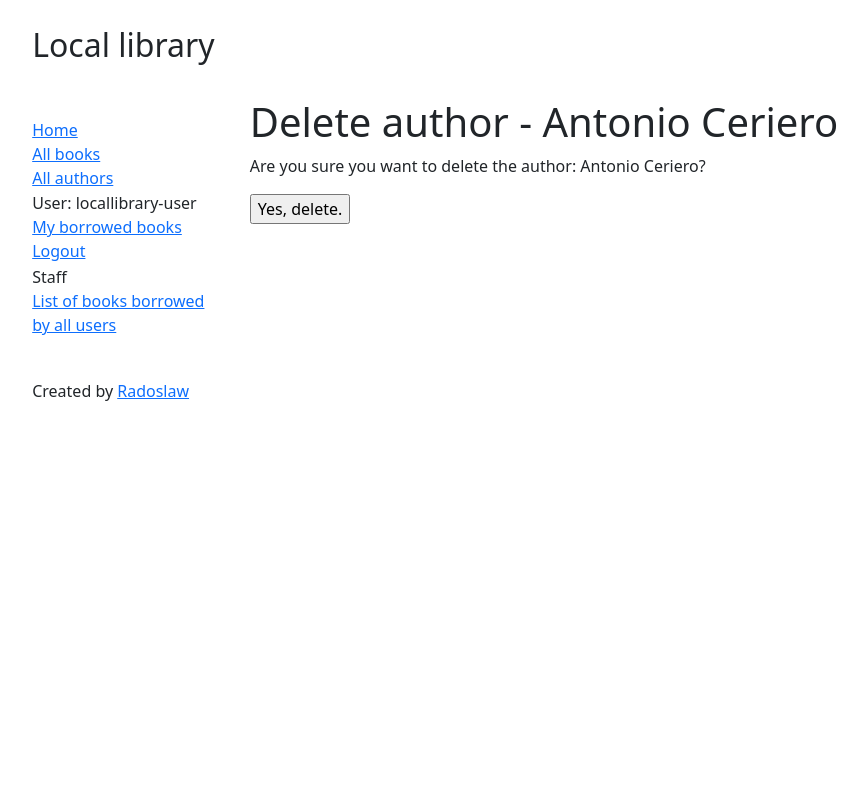
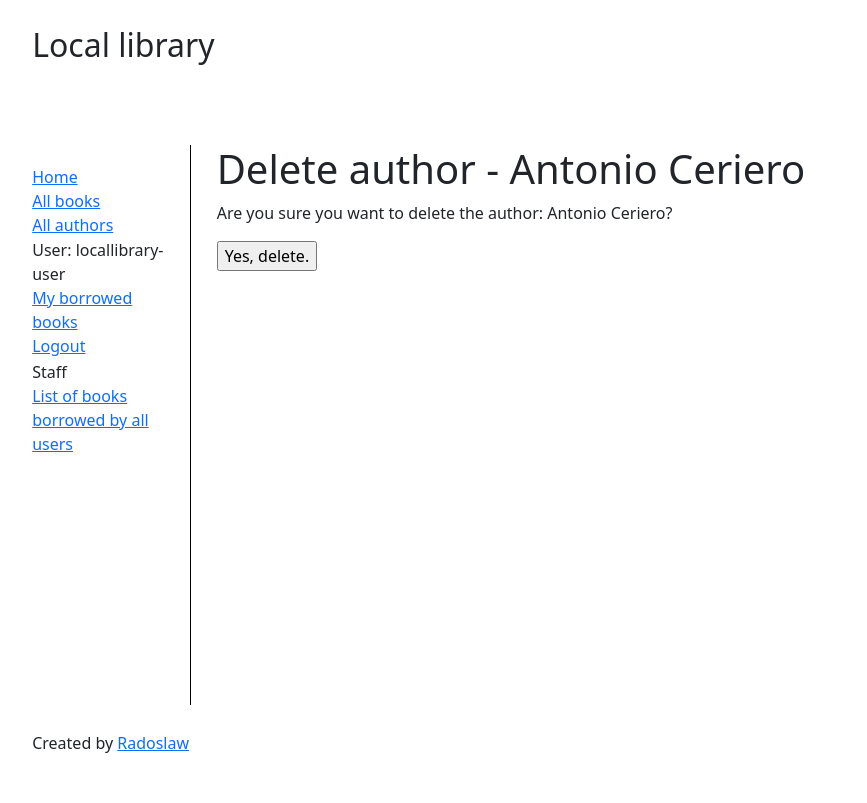
Before and after one commit to ra2dd/locallibrary, a Django app: page /catalog/author/3/delete/ in a window 1280 px wide. Shown: the whole page, without its empty margins (19-886 px from the left). Run offline with Django 4.2, Linux system fonts and the light colour scheme; the first user in the database is signed in; data comes from the database, SQL or seed files in the repository.

Commit message:
add fullscreen layout

```diff
--- a/catalog/static/css/style.css
+++ b/catalog/static/css/style.css
@@ -13,8 +13,13 @@ body
         "header header"
         "sidebar content"
         "footer footer";
-        grid-template-columns: 1fr 5fr;
+        grid-template-columns: 0.8fr 5fr;
+        grid-template-rows: 1fr 6fr 0.5fr;
         gap: 2vw;
+
+
+    position: relative;
+    min-height: 94vh;
 }
 
 header
@@ -25,6 +30,9 @@ header
 aside
 {
     grid-area: sidebar;
+
+    border-right: 0.1vw solid black;
+    padding-right: 1vw;
 }
 
 .content-container
```
Also changed, not shown: db.sqlite3.
